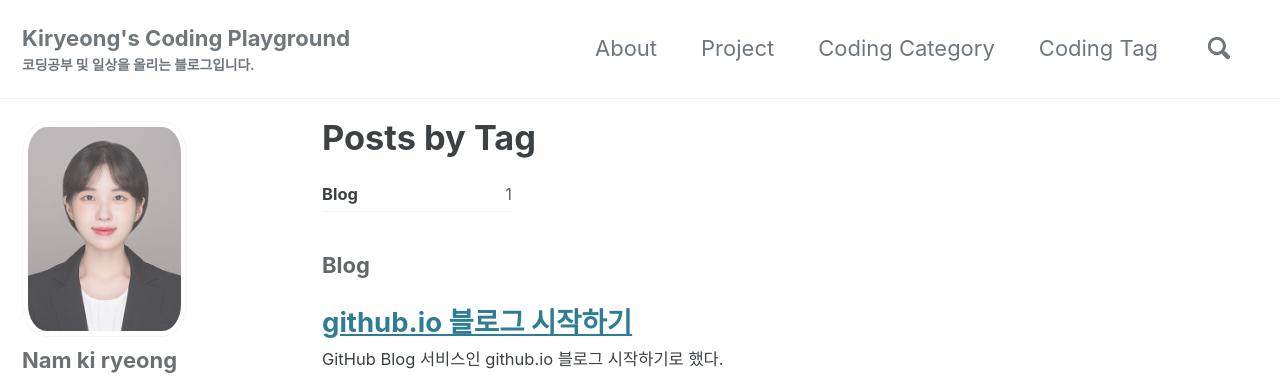
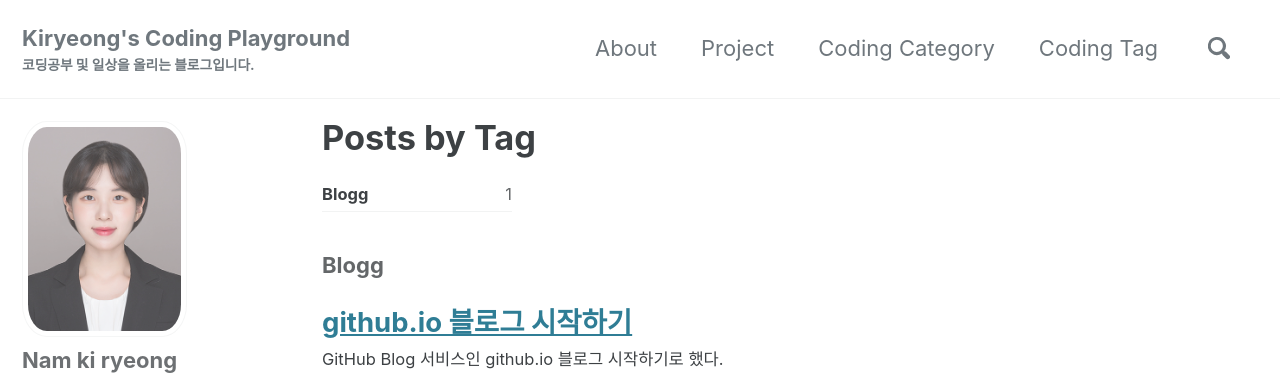
Before and after one commit to kiryeong/kiryeong.github.io, a Jekyll site: the page built from _pages/tag-archive.md, in a window 1280 px wide. Shown: the top 381 px of the page. Built offline with Jekyll 4.4.1, drawn with Linux system fonts in a browser that asks for light colours; cached includes are drawn as plain includes.

Commit message:
retesttest

```diff
--- a/_posts/2021-07-02-first-test-post_2.md
+++ b/_posts/2021-07-02-first-test-post_2.md
@@ -5,7 +5,7 @@ excerpt: "GitHub Blog 서비스인 github.io 블로그 시작하기로 했다."
 categories:
   - Blog
 tags:
-  - Blog
+  - Blogg
 last_modified_at: 2021-07-02T08:06:00-05:00
 ---
 
```
